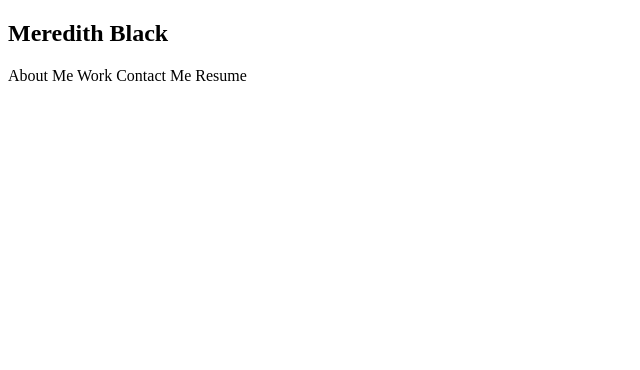
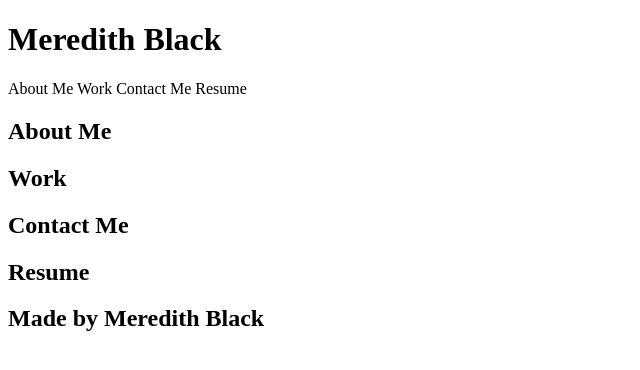
Before and after one commit to mblack1190/WK2Portfolio, a plain HTML site: page index.html in a window 1280 px wide. Shown: the whole page, without its empty margins (0-640 px from the left). Drawn offline with Linux system fonts and the light colour scheme.

Commit message:
html outline and gitignore

```diff
--- a/index.html
+++ b/index.html
@@ -5,7 +5,38 @@
         <title>Meredith Black Portfolio</title>
     </head>
     <body>
-        <h2>Meredith Black</h2>
+        <header>
+        <h1>Meredith Black</h1>
         About Me Work Contact Me Resume
+        </header>
+
+        <!--hero/jumbotron-->
+        <section>
+        </section>
+
+        <!--"About Me" Section-->
+        <section>
+            <h2>About Me</h2>
+        </section>
+
+        <!--"Work" Section-->
+        <section>
+            <h2>Work</h2>
+        </section>
+
+        <!--"Contact Me" Section-->
+        <section>
+            <h2>Contact Me</h2>
+        </section>
+
+        <!--"Resume" Section-->
+        <section>
+            <h2>Resume</h2>
+        </section>
+
+        <!--footer-->
+        <footer>
+            <h2>Made by Meredith Black</h2>
+        </footer>
     </body>
 </html>
```
Also changed, not shown: 1 other file.
